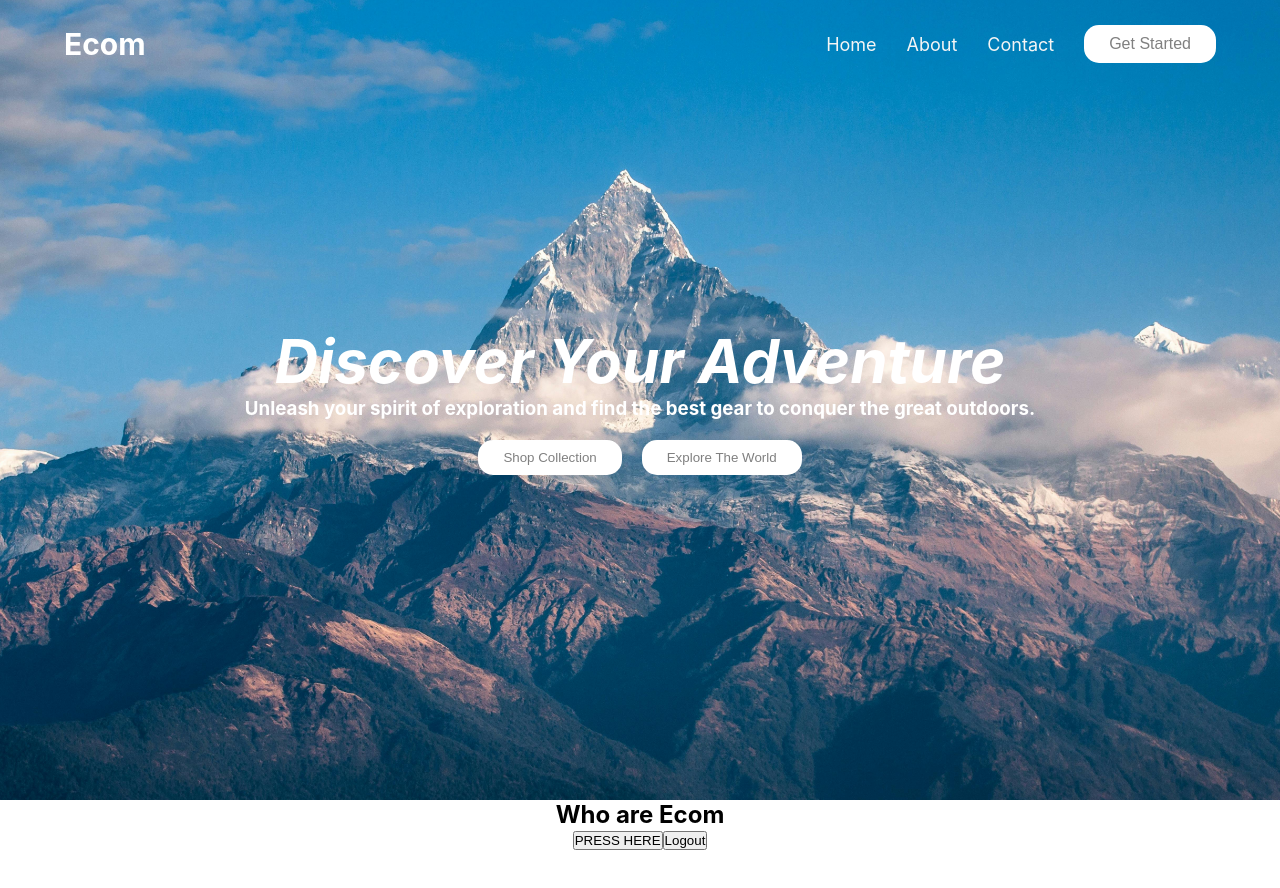
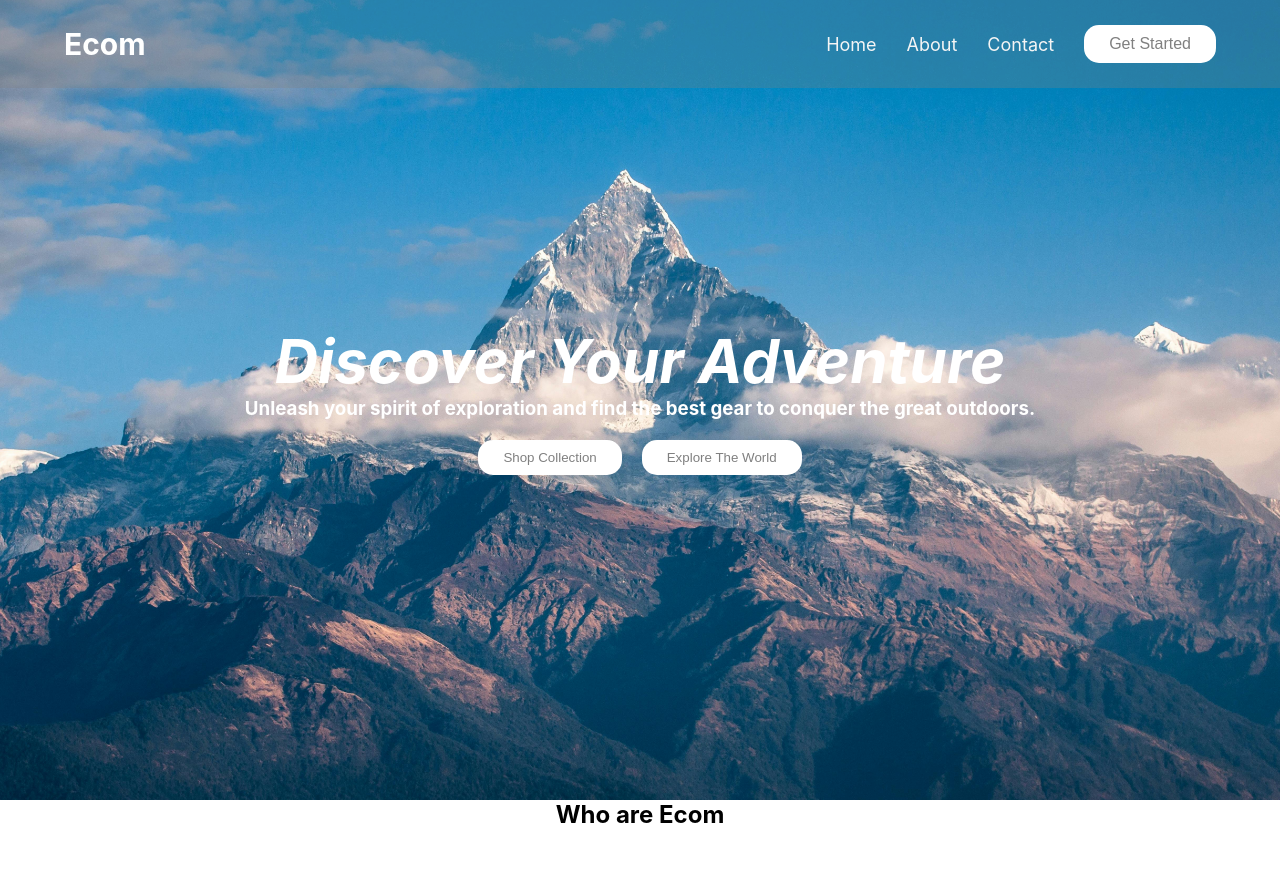
Before and after one commit to Anthony-Al-Lazkani/Ecom, a React (Create React App) app in the folder frontend/: page / in a window 1280 px wide. Shown: the top 888 px of the page. Built offline with nearby package versions, Linux system fonts and the light colour scheme.

Commit message:
Navbar Logout Done

```diff
--- a/frontend/src/components/navbar/Navbar.css
+++ b/frontend/src/components/navbar/Navbar.css
@@ -4,7 +4,8 @@
   align-items: center;
   padding: 25px 5%;
   width: 100%;
-  position: absolute;
+  position: fixed;
+  background-color: rgba(128, 128, 128, 0.3);
 }
 
 .links {
@@ -18,7 +19,7 @@
   font-size: 18px;
   align-items: center;
   display: flex;
-    transition: .5s;
+  transition: 0.5s;
 }
 
 .links a:hover {
@@ -36,7 +37,7 @@
   border: none;
   border-radius: 15px;
   color: gray;
-    transition: .5s;
+  transition: 0.5s;
 }
 
 .getStartedBtn a {
--- a/frontend/src/components/navbar/Navbar.js
+++ b/frontend/src/components/navbar/Navbar.js
@@ -1,7 +1,11 @@
 import "./Navbar.css";
 import { Link } from "react-router-dom";
+import { useContext, useState, React } from "react";
+import { AuthContext } from "../../context/authContext";
 
-const Navbar = () => {
+function Navbar() {
+  const { isLoggedIn, Logout } = useContext(AuthContext);
+
   return (
     <nav className="NavigationBar">
       <div className="logo">
@@ -12,11 +16,16 @@ const Navbar = () => {
         <Link to="/">About</Link>
         <Link to="/">Contact</Link>
         <button className="getStartedBtn">
-          <Link to="/signup">Get Started</Link>
+          {!isLoggedIn && <Link to="/signup">Get Started</Link>}
+          {isLoggedIn && (
+            <Link to="/" onClick={Logout}>
+              Logout
+            </Link>
+          )}
         </button>
       </div>
     </nav>
   );
-};
+}
 
 export default Navbar;
--- /dev/null
+++ b/frontend/src/context/authContext.js
@@ -0,0 +1,22 @@
+import React, { createContext, useState } from "react";
+
+// Create the context
+export const AuthContext = createContext();
+
+// Create a provider component
+export const AuthProvider = ({ children }) => {
+  const [isLoggedIn, setIsLoggedIn] = useState(
+    !!localStorage.getItem("authToken")
+  );
+
+  function Logout() {
+    localStorage.removeItem("authToken");
+    setIsLoggedIn(false);
+  }
+
+  return (
+    <AuthContext.Provider value={{ isLoggedIn, setIsLoggedIn, Logout }}>
+      {children}
+    </AuthContext.Provider>
+  );
+};
--- a/frontend/src/pages/homepage/Home.js
+++ b/frontend/src/pages/homepage/Home.js
@@ -2,14 +2,6 @@ import "./Home.css";
 import axios from "axios";
 
 const Home = () => {
-  async function handleClick(e) {
-    const token = localStorage.getItem("authToken");
-    if (token) {
-      window.alert("YESSSSSSS");
-    } else {
-      window.alert("NOOOO");
-    }
-  }
   return (
     <>
       <section className="firstSection">
@@ -27,12 +19,6 @@ const Home = () => {
       <section className="secondSection">
         <div className="title">
           <h1>Who are Ecom</h1>
-          <button onClick={handleClick}>PRESS HERE</button>
-          <button
-            onClick={() => {
-              localStorage.removeItem("authToken");
-            }}
-          >Logout</button>
         </div>
       </section>
     </>
--- a/frontend/src/pages/login/Login.js
+++ b/frontend/src/pages/login/Login.js
@@ -1,13 +1,15 @@
 import "./Login.css";
-import { React, useState } from "react";
+import { React, useCallback, useContext, useState } from "react";
 import axios from "axios";
 import { useNavigate, Link } from "react-router-dom";
 import { FaEye, FaEyeSlash } from "react-icons/fa";
+import { AuthContext } from "../../context/authContext";
 
 const Login = () => {
   // use States for credentials to save them in the DB
   const [email, setEmail] = useState("");
   const [password, setPassword] = useState("");
+  const { setIsLoggedIn } = useContext(AuthContext);
 
   // This is specifically used for password visibility
   const [passwordVisible, setPasswordVisible] = useState(false);
@@ -32,8 +34,9 @@ const Login = () => {
       );
 
       window.alert(response.data.message);
-      console.log(response.data.token);
+      // console.log(response.data.token);
       localStorage.setItem("authToken", response.data.token);
+      setIsLoggedIn(response.data.token);
       navigate("/");
     } catch (error) {
       if (error.response) {
--- a/frontend/src/pages/signup/Signup.js
+++ b/frontend/src/pages/signup/Signup.js
@@ -4,6 +4,7 @@ import axios from "axios";
 import { useNavigate, Link } from "react-router-dom";
 import { FaEye, FaEyeSlash } from "react-icons/fa";
 import { EmailContext } from "../../context/emailContext";
+import { AuthContext } from "../../context/authContext";
 
 const Signup = () => {
   // use States for credentials to save them in the DB
@@ -11,6 +12,7 @@ const Signup = () => {
   const [email, setEmail] = useState("");
   const [password, setPassword] = useState("");
   const [confirmPassword, setConfirmPassword] = useState("");
+  const { setIsLoggedIn } = useContext(AuthContext);
   // get the setEmail Variable from EmailContext
   const { setEmailContext } = useContext(EmailContext);
 
@@ -54,13 +56,10 @@ const Signup = () => {
         }
       );
 
-      // If the request is successful, handle the response
-      console.log(response);
-      console.log(response.data);
-      console.log(response.data.message);
-      window.alert(response.data.message); // Show success message
+      // If the request is successful, handle the response // Show success message
       setEmailContext(email);
       localStorage.setItem("authToken", response.data.token);
+      setIsLoggedIn(response.data.token);
       console.log(response.data.token);
       navigate("/verification");
     } catch (error) {
```
Also changed, not shown: frontend/src/App.js (+7 -1 lines). Lines whose indentation alone changed are shown as unchanged.
